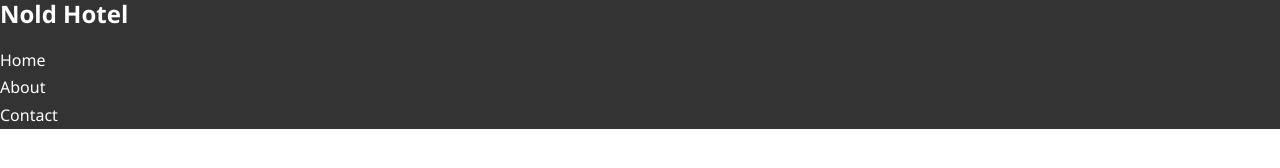
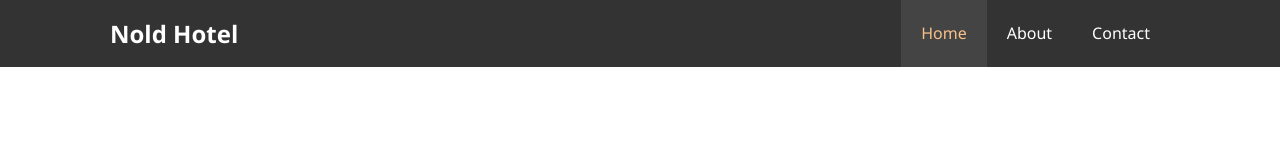
Before and after one commit to arnold-O/Tailwind-Files, a plain HTML site: page Hotel/index.html in a window 1280 px wide. Drawn offline with Linux system fonts and the light colour scheme.

Commit message:
navbar hotel

```diff
--- a/Hotel/css/style.css
+++ b/Hotel/css/style.css
@@ -40,3 +40,40 @@ p{
 #navbar a{
     color:#fff
 }
+#navbar h1{
+   float: left;
+   padding-top: 20px;
+}
+
+
+
+#navbar ul{
+    list-style: none;
+    float: right;
+}
+
+#navbar ul li{
+    float: left;
+}
+
+#navbar ul li a{
+   display: block;
+   padding: 20px;
+   text-align: center;
+}
+#navbar ul li a:hover,
+#navbar ul li a.current{
+   background:#444;
+   color:#f7c08a;
+
+}
+
+/* utils class */
+
+.container{
+    margin: auto;
+    max-width:1100px ;
+    overflow: auto;
+   padding: 0 20px
+}
+/* utils class */
--- a/Hotel/index.html
+++ b/Hotel/index.html
@@ -14,12 +14,15 @@
 <body>
     <header>
         <nav id="navbar">
-            <h1 class="logo"> <a href="index.html">Nold Hotel</a> </h1>
-            <ul>
-                <li><a href="index.html">Home</a></li>
-                <li><a href="about.html">About</a></li>
-                <li><a href="contact.html">Contact</a></li>
-            </ul>
+            <div class="container">
+
+                <h1 class="logo"> <a href="index.html">Nold Hotel</a> </h1>
+                <ul>
+                    <li><a class="current" href="index.html">Home</a></li>
+                    <li><a href="about.html">About</a></li>
+                    <li><a href="contact.html">Contact</a></li>
+                </ul>
+            </div>
         </nav>
     </header>
 
```
